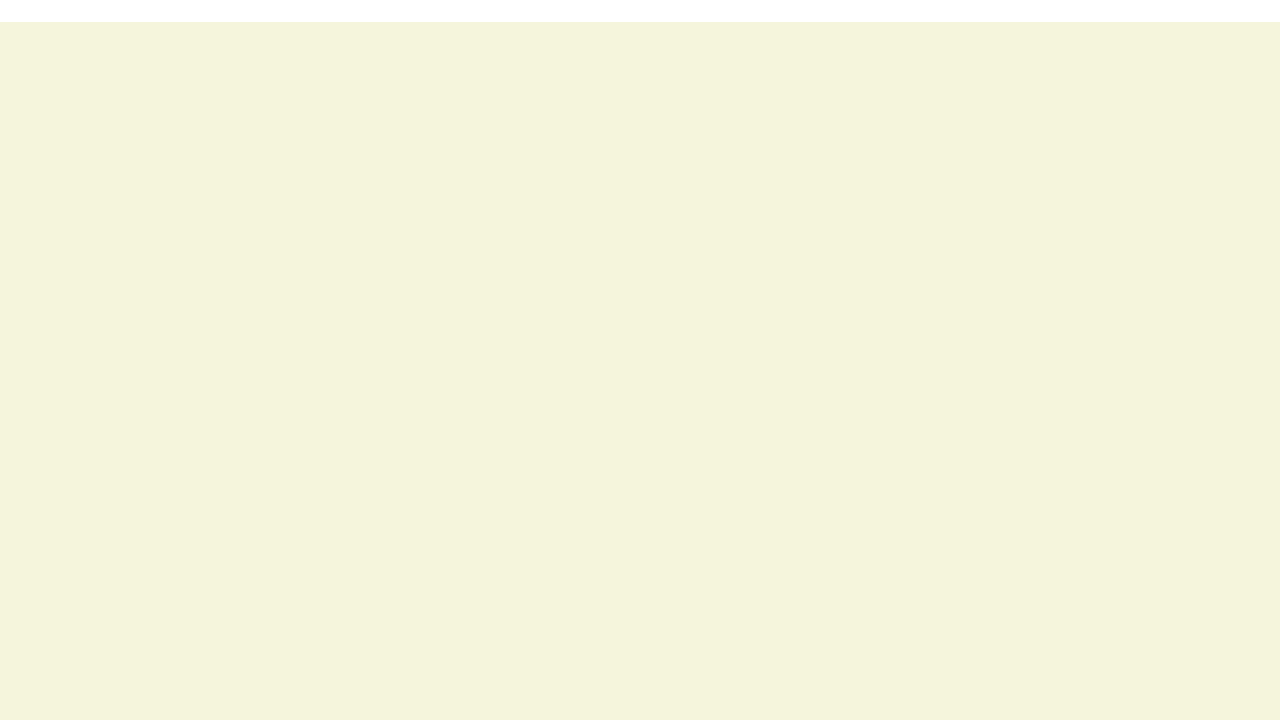
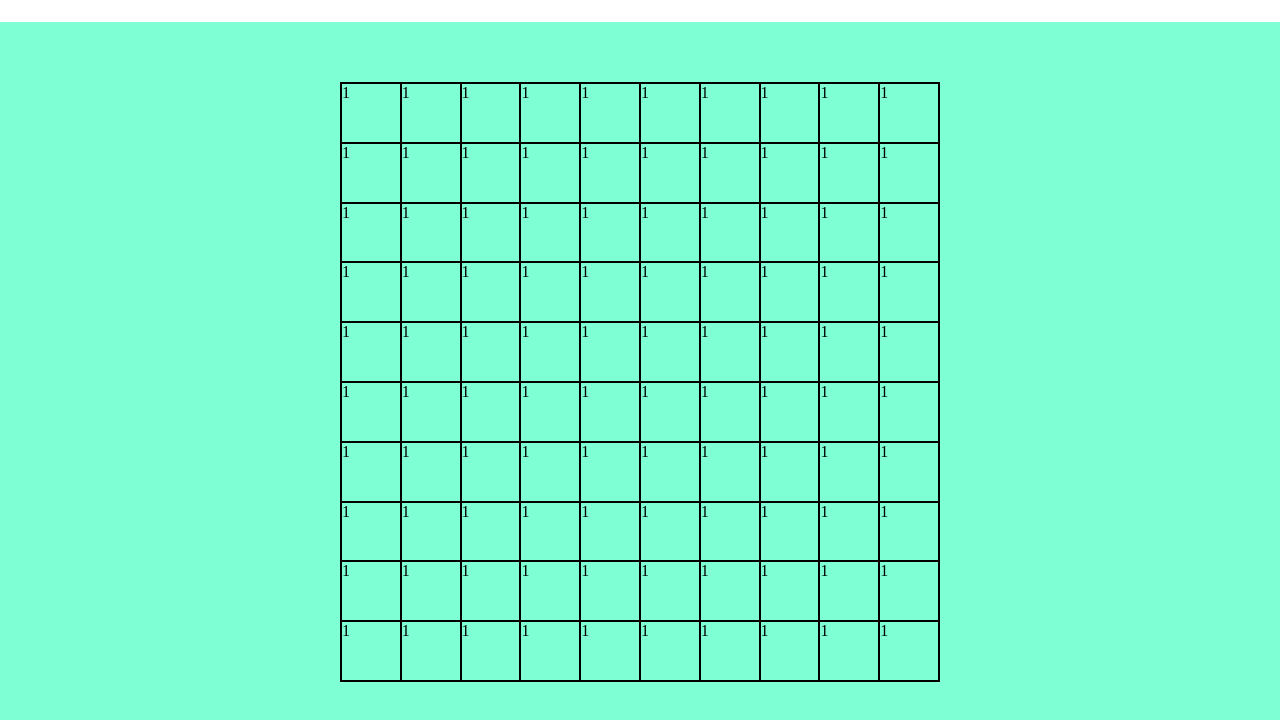
Before and after one commit to igor-86/js-campominato-grid, a plain HTML site: page index.html in a window 1280 px wide. Shown: the part 58-778 px from the top of the page. Drawn offline with Linux system fonts and the light colour scheme.

Commit message:
Style complete

```diff
--- a/css/style.css
+++ b/css/style.css
@@ -33,3 +33,25 @@
     font-weight: 700;
     cursor: pointer;
 }
+
+.container-wrap {
+    width: 100%;
+    height: calc(100vh - 80px);
+    background-color: aquamarine;
+    display: flex;
+    justify-content: center;
+    align-items: center;
+}
+.row-wrap {
+    width: 600px;
+    height: 600px;
+    border: 1px solid black;
+    display: flex;
+    flex-wrap: wrap;
+    justify-content: center;
+}
+.box-wrap {
+    width: calc(100% / 10);
+    height: calc(100% / 10);
+    border: 1px solid black;
+}
--- a/index.html
+++ b/index.html
@@ -19,6 +19,113 @@
             </div>
         </header>
 
+        <main>
+            <div class="container-wrap">
+                <div class="row-wrap">
+                    <div class="box-wrap">1</div>
+                    <div class="box-wrap">1</div>
+                    <div class="box-wrap">1</div>
+                    <div class="box-wrap">1</div>
+                    <div class="box-wrap">1</div>
+                    <div class="box-wrap">1</div>
+                    <div class="box-wrap">1</div>
+                    <div class="box-wrap">1</div>
+                    <div class="box-wrap">1</div>
+                    <div class="box-wrap">1</div>
+                    <div class="box-wrap">1</div>
+                    <div class="box-wrap">1</div>
+                    <div class="box-wrap">1</div>
+                    <div class="box-wrap">1</div>
+                    <div class="box-wrap">1</div>
+                    <div class="box-wrap">1</div>
+                    <div class="box-wrap">1</div>
+                    <div class="box-wrap">1</div>
+                    <div class="box-wrap">1</div>
+                    <div class="box-wrap">1</div>
+                    <div class="box-wrap">1</div>
+                    <div class="box-wrap">1</div>
+                    <div class="box-wrap">1</div>
+                    <div class="box-wrap">1</div>
+                    <div class="box-wrap">1</div>
+                    <div class="box-wrap">1</div>
+                    <div class="box-wrap">1</div>
+                    <div class="box-wrap">1</div>
+                    <div class="box-wrap">1</div>
+                    <div class="box-wrap">1</div>
+                    <div class="box-wrap">1</div>
+                    <div class="box-wrap">1</div>
+                    <div class="box-wrap">1</div>
+                    <div class="box-wrap">1</div>
+                    <div class="box-wrap">1</div>
+                    <div class="box-wrap">1</div>
+                    <div class="box-wrap">1</div>
+                    <div class="box-wrap">1</div>
+                    <div class="box-wrap">1</div>
+                    <div class="box-wrap">1</div>
+                    <div class="box-wrap">1</div>
+                    <div class="box-wrap">1</div>
+                    <div class="box-wrap">1</div>
+                    <div class="box-wrap">1</div>
+                    <div class="box-wrap">1</div>
+                    <div class="box-wrap">1</div>
+                    <div class="box-wrap">1</div>
+                    <div class="box-wrap">1</div>
+                    <div class="box-wrap">1</div>
+                    <div class="box-wrap">1</div>
+                    <div class="box-wrap">1</div>
+                    <div class="box-wrap">1</div>
+                    <div class="box-wrap">1</div>
+                    <div class="box-wrap">1</div>
+                    <div class="box-wrap">1</div>
+                    <div class="box-wrap">1</div>
+                    <div class="box-wrap">1</div>
+                    <div class="box-wrap">1</div>
+                    <div class="box-wrap">1</div>
+                    <div class="box-wrap">1</div>
+                    <div class="box-wrap">1</div>
+                    <div class="box-wrap">1</div>
+                    <div class="box-wrap">1</div>
+                    <div class="box-wrap">1</div>
+                    <div class="box-wrap">1</div>
+                    <div class="box-wrap">1</div>
+                    <div class="box-wrap">1</div>
+                    <div class="box-wrap">1</div>
+                    <div class="box-wrap">1</div>
+                    <div class="box-wrap">1</div>
+                    <div class="box-wrap">1</div>
+                    <div class="box-wrap">1</div>
+                    <div class="box-wrap">1</div>
+                    <div class="box-wrap">1</div>
+                    <div class="box-wrap">1</div>
+                    <div class="box-wrap">1</div>
+                    <div class="box-wrap">1</div>
+                    <div class="box-wrap">1</div>
+                    <div class="box-wrap">1</div>
+                    <div class="box-wrap">1</div>
+                    <div class="box-wrap">1</div>
+                    <div class="box-wrap">1</div>
+                    <div class="box-wrap">1</div>
+                    <div class="box-wrap">1</div>
+                    <div class="box-wrap">1</div>
+                    <div class="box-wrap">1</div>
+                    <div class="box-wrap">1</div>
+                    <div class="box-wrap">1</div>
+                    <div class="box-wrap">1</div>
+                    <div class="box-wrap">1</div>
+                    <div class="box-wrap">1</div>
+                    <div class="box-wrap">1</div>
+                    <div class="box-wrap">1</div>
+                    <div class="box-wrap">1</div>
+                    <div class="box-wrap">1</div>
+                    <div class="box-wrap">1</div>
+                    <div class="box-wrap">1</div>
+                    <div class="box-wrap">1</div>
+                    <div class="box-wrap">1</div>
+                    <div class="box-wrap">1</div>
+                </div>
+            </div>
+        </main>
+
     </div>
 
 
```
